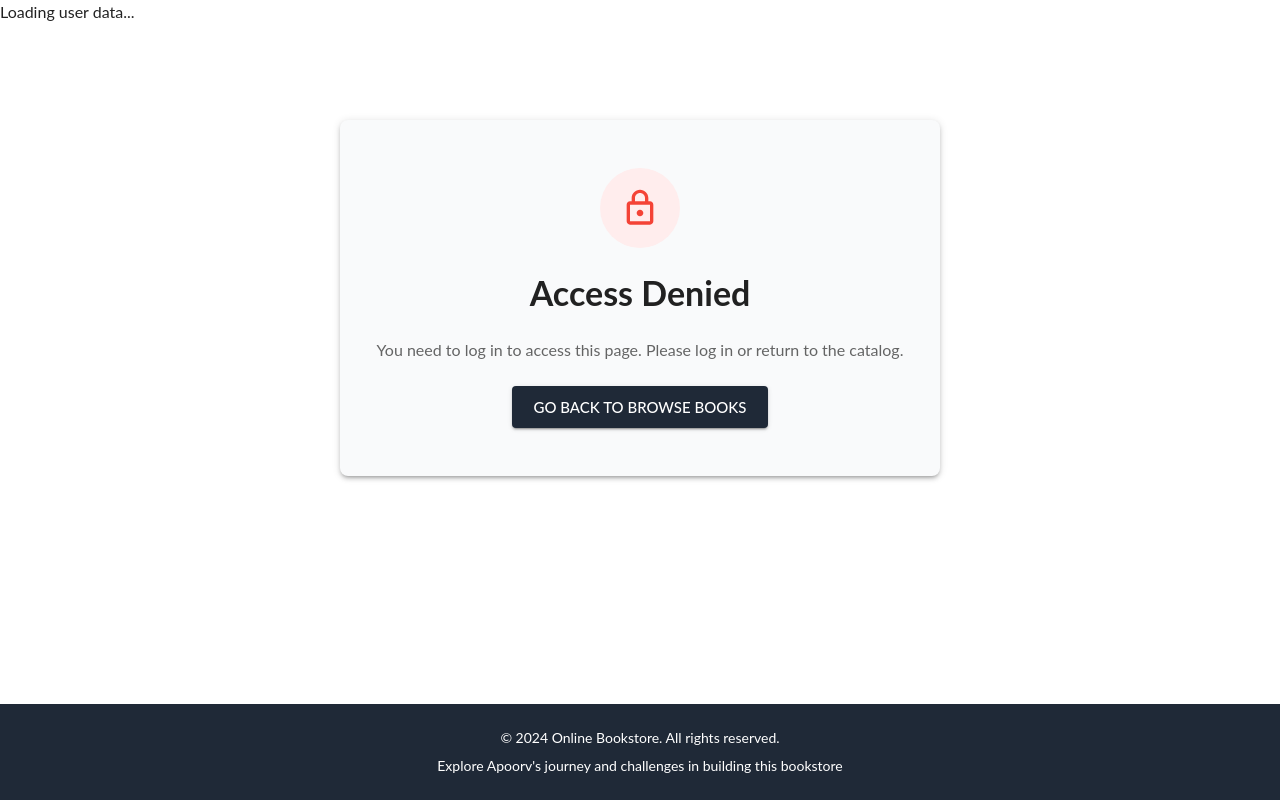
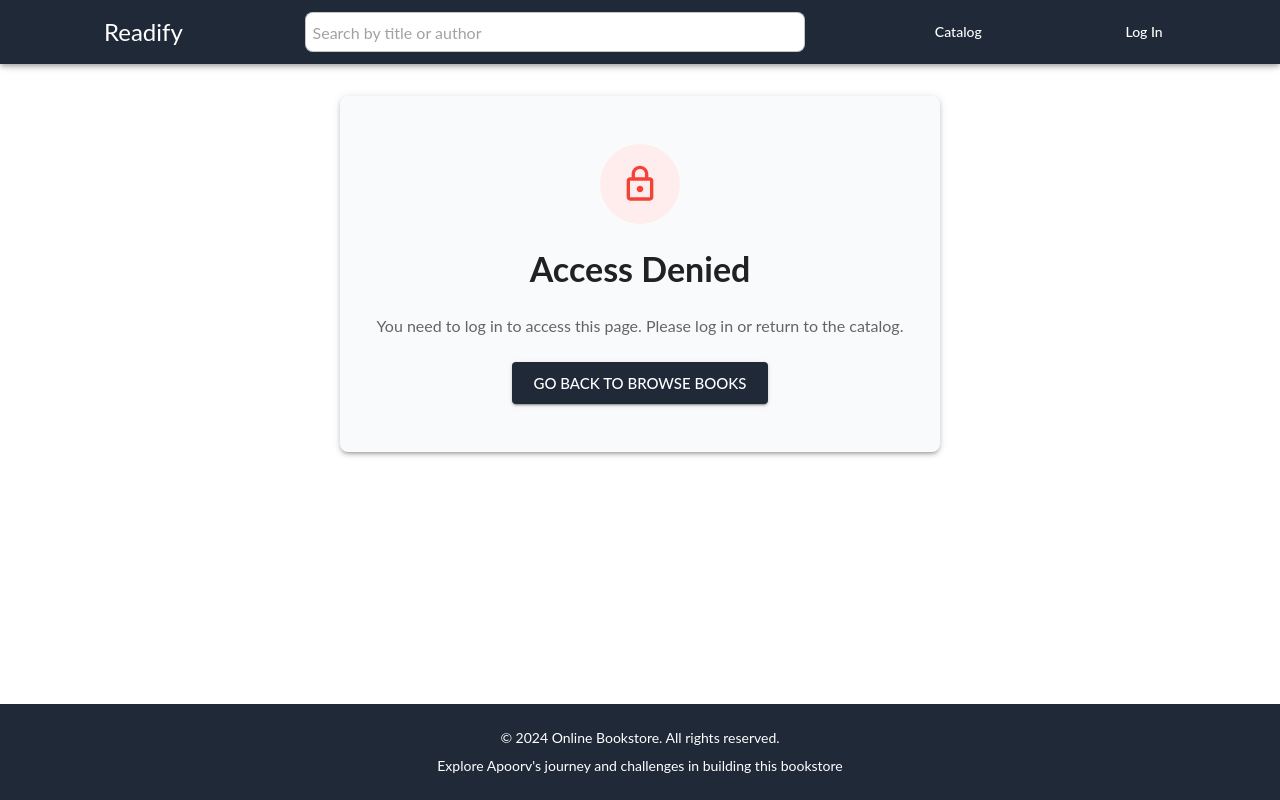
Before and after one commit to Apoorv-Patel1207/book-shop-rev, a React (Create React App) app: page /not-logged-in in a window 1280 px wide. Built offline with nearby package versions, Linux system fonts and the light colour scheme.

Commit message:
Added the role base rending of the components

```diff
--- a/src/components/auth/login.tsx
+++ b/src/components/auth/login.tsx
@@ -2,7 +2,13 @@ import { useAuth0 } from "@auth0/auth0-react"
 import AccountCircleIcon from "@mui/icons-material/AccountCircle"
 import LogoutIcon from "@mui/icons-material/Logout"
 import { Button, Typography, Box, IconButton } from "@mui/material"
+import { useEffect } from "react"
 import { useNavigate } from "react-router-dom"
+import {
+  getUserProfile,
+  createUserProfile,
+} from "src/service/user-profile-service"
+import { useUser } from "../context/user-context"
 
 const LoginButton = () => {
   const { user, isAuthenticated, isLoading, loginWithRedirect, logout } =
@@ -13,57 +19,63 @@ const LoginButton = () => {
     navigate("/profile")
   }
 
+  const { userData, setUserData } = useUser()
+
+  console.log("userData", userData)
+
   // useEffect(() => {
   //   const checkOrCreateUser = async () => {
   //     if (isAuthenticated && user?.sub) {
   //       try {
-  //         const response = await fetch(
-  //           "http://localhost:5000/api/users/profile",
-  //           {
-  //             method: "GET",
-  //             headers: {
-  //               "x-user-id": user.sub,
-  //             } as HeadersInit,
-  //           },
-  //         )
+  //         const existingUser = await getUserProfile(user.sub)
+  //         setUserData(existingUser)
 
-  //         if (response.status === 404) {
-  //           // User doesn't exist, create a new one
-  //           const createResponse = await fetch(
-  //             "http://localhost:5000/api/users/profile",
-  //             {
-  //               method: "POST",
-  //               headers: {
-  //                 "Content-Type": "application/json",
-  //                 "x-user-id": user.sub,
-  //               } as HeadersInit,
-  //               body: JSON.stringify({
-  //                 name: user.name,
-  //                 email: user.email,
-  //               }),
-  //             },
+  //         if (!existingUser) {
+  //           const newUser = await createUserProfile(
+  //             user.sub,
+  //             user.name || "",
+  //             user.email || "",
   //           )
-
-  //           if (createResponse.ok) {
-  //             const newUser = (await createResponse.json()) as UserProfile
-  //             setUserData(newUser) // Set the newly created user
-  //           }
-  //         } else if (response.ok) {
-  //           const existingUser = (await response.json()) as UserProfile
-  //           setUserData(existingUser) // Set the fetched user data
+  //           setUserData(newUser)
   //         }
-  //       } catch (error) {
-  //         console.error("Failed to check or create user:", error)
+  //       } catch (err) {
+  //         console.error("Error creating user profile:", err)
   //       }
   //     }
   //   }
 
-  //   if (isAuthenticated) {
-  //     checkOrCreateUser().catch((err) => {
-  //       console.error("Error while creating the user:", err)
-  //     })
-  //   }
-  // }, [isAuthenticated, user])
+  //   checkOrCreateUser().catch((err) =>
+  //     console.error("Error while creating or fetching the user:", err),
+  //   )
+  // }, [isAuthenticated, user, setUserData])
+
+  useEffect(() => {
+    const checkOrCreateUser = async () => {
+      if (isAuthenticated && user?.sub && !userData) {
+        try {
+          // If the user does not have an existing profile, create it
+          const existingUser = await getUserProfile(user.sub)
+          if (existingUser) {
+            setUserData(existingUser)
+          } else {
+            const newUser = await createUserProfile(
+              user.sub,
+              user.name || "",
+              user.email || "",
+            )
+            setUserData(newUser)
+          }
+        } catch (err) {
+          console.error("Error creating or fetching user profile:", err)
+        }
+      }
+    }
+
+    // Only run the API calls when the user is authenticated and we haven't set the userData yet
+    checkOrCreateUser().catch((err) =>
+      console.error("Error while creating or fetching the user:", err),
+    )
+  }, [isAuthenticated, user, userData, setUserData])
 
   if (isLoading) {
     return <Typography>Loading...</Typography>
--- a/src/components/book/book-card.tsx
+++ b/src/components/book/book-card.tsx
@@ -1,7 +1,7 @@
-import { useState } from "react";
+import { useState } from "react"
 
-import EditIcon from "@mui/icons-material/Edit";
-import RemoveCircleIcon from "@mui/icons-material/RemoveCircle";
+import EditIcon from "@mui/icons-material/Edit"
+import RemoveCircleIcon from "@mui/icons-material/RemoveCircle"
 import {
   Box,
   Card,
@@ -11,56 +11,61 @@ import {
   Typography,
   useMediaQuery,
   useTheme,
-} from "@mui/material";
-import { useNavigate } from "react-router-dom";
+} from "@mui/material"
+import { useNavigate } from "react-router-dom"
 
-import { Book } from "src/types/data-types";
+import { Book } from "src/types/data-types"
 
-import DeleteConfirmationDialog from "./delete-book-modal";
-import UpdateBookModal from "./update-book-modal";
+import DeleteConfirmationDialog from "./delete-book-modal"
+import UpdateBookModal from "./update-book-modal"
+import { useUser } from "../context/user-context"
 
 interface BookCardProps {
-  book: Book;
-  handleDelete: (id: number) => void;
-  handleUpdateBook: (updatedBook: Book) => void;
+  book: Book
+  handleDelete: (id: number) => void
+  handleUpdateBook: (updatedBook: Book) => void
 }
 
 const BookCard = (props: BookCardProps) => {
-  const { book, handleDelete, handleUpdateBook } = props;
-  const navigate = useNavigate();
-  const [openDialog, setOpenDialog] = useState(false);
-  const [openUpdateModal, setOpenUpdateModal] = useState(false);
+  const { userData } = useUser()
 
-  const theme = useTheme();
-  const isMobile = useMediaQuery(theme.breakpoints.down("sm"));
+  const isAdmin = userData?.role === "admin"
+
+  const { book, handleDelete, handleUpdateBook } = props
+  const navigate = useNavigate()
+  const [openDialog, setOpenDialog] = useState(false)
+  const [openUpdateModal, setOpenUpdateModal] = useState(false)
+
+  const theme = useTheme()
+  const isMobile = useMediaQuery(theme.breakpoints.down("sm"))
 
   const handleCardClick = () => {
-    navigate(`/book-details/${book.id}`);
-  };
+    navigate(`/book-details/${book.id}`)
+  }
 
   const openDeleteDialog = (e: React.MouseEvent) => {
-    e.stopPropagation();
-    setOpenDialog(true);
-  };
+    e.stopPropagation()
+    setOpenDialog(true)
+  }
 
   const closeDeleteDialog = () => {
-    setOpenDialog(false);
-  };
+    setOpenDialog(false)
+  }
 
   const confirmDelete = () => {
-    handleDelete(book.id);
-    setOpenDialog(false);
-  };
+    handleDelete(book.id)
+    setOpenDialog(false)
+  }
 
   const openUpdateModalHandler = (e: React.MouseEvent) => {
-    e.stopPropagation();
+    e.stopPropagation()
 
-    setOpenUpdateModal(true);
-  };
+    setOpenUpdateModal(true)
+  }
 
   const closeUpdateModalHandler = () => {
-    setOpenUpdateModal(false);
-  };
+    setOpenUpdateModal(false)
+  }
 
   return (
     <>
@@ -104,15 +109,17 @@ const BookCard = (props: BookCardProps) => {
             }}
           >
             <img
-              src="/images/sold out.png"
-              alt="Sold Out"
+              src='/images/sold out.png'
+              alt='Sold Out'
               style={{ maxWidth: "80%" }}
             />
           </Box>
         )}
 
+        {isAdmin && (
+          <>
             <IconButton
-          className="delete-icon-btn"
+              className='delete-icon-btn'
               onClick={openDeleteDialog}
               sx={{
                 position: "absolute",
@@ -130,9 +137,8 @@ const BookCard = (props: BookCardProps) => {
             >
               <RemoveCircleIcon sx={{ color: "crimson" }} />
             </IconButton>
-
             <IconButton
-          className="edit-icon-btn"
+              className='edit-icon-btn'
               onClick={openUpdateModalHandler}
               sx={{
                 position: "absolute",
@@ -150,11 +156,12 @@ const BookCard = (props: BookCardProps) => {
             >
               <EditIcon sx={{ color: "primary.main" }} />
             </IconButton>
-
+          </>
+        )}
         <Box paddingX={4} paddingTop={4} paddingBottom={0}>
           <CardMedia
-            component="img"
-            height="200"
+            component='img'
+            height='200'
             image={book.coverImage}
             alt={book.title}
             sx={{
@@ -181,8 +188,8 @@ const BookCard = (props: BookCardProps) => {
             </Typography>
           )}
           <Typography
-            fontWeight="bold"
-            color="#1F2937"
+            fontWeight='bold'
+            color='#1F2937'
             sx={{
               overflow: "hidden",
               textOverflow: "ellipsis",
@@ -195,8 +202,8 @@ const BookCard = (props: BookCardProps) => {
           </Typography>
 
           <Typography
-            variant="body2"
-            color="text.secondary"
+            variant='body2'
+            color='text.secondary'
             sx={{
               overflow: "hidden",
               textOverflow: "ellipsis",
@@ -208,8 +215,8 @@ const BookCard = (props: BookCardProps) => {
           </Typography>
 
           <Typography
-            variant="body2"
-            color="text.secondary"
+            variant='body2'
+            color='text.secondary'
             sx={{
               overflow: "hidden",
               textOverflow: "ellipsis",
@@ -219,7 +226,7 @@ const BookCard = (props: BookCardProps) => {
           >
             Genre: {book.genre}
           </Typography>
-          <Typography color="success.main" fontWeight="bold">
+          <Typography color='success.main' fontWeight='bold'>
             ₹ {book.price.toFixed(2)}
           </Typography>
         </CardContent>
@@ -238,7 +245,7 @@ const BookCard = (props: BookCardProps) => {
         onConfirm={confirmDelete}
       />
     </>
-  );
-};
+  )
+}
 
-export default BookCard;
+export default BookCard
--- a/src/components/layout/header.tsx
+++ b/src/components/layout/header.tsx
@@ -37,67 +37,23 @@ const Header = () => {
 
   const location = useLocation()
   const { userData } = useUser()
+  console.log("userData: ", userData)
 
-  if (!userData) {
-    return <div>Loading user data...</div>
+  const shouldRenderLink = (
+    label: string,
+    role: string | undefined,
+  ): boolean => {
+    if (!role) {
+      return label === "Catalog"
+    }
+    if (role === "salesman" && label === "Admin") {
+      return false
+    }
+    if (role === "customer" && (label === "Admin" || label === "Sales")) {
+      return false
+    }
+    return true
   }
-
-  // const [userData, setUserData] = useState<UserProfile | null>(null)
-  // console.log("userData: ", userData)
-
-  // const { user, isAuthenticated } = useAuth0()
-
-  // useEffect(() => {
-  //   const checkOrCreateUser = async () => {
-  //     if (isAuthenticated && user?.sub) {
-  //       try {
-  //         const response = await fetch(
-  //           "http://localhost:5000/api/users/profile",
-  //           {
-  //             method: "GET",
-  //             headers: {
-  //               "x-user-id": user.sub,
-  //             } as HeadersInit,
-  //           },
-  //         )
-
-  //         if (response.status === 404) {
-  //           // User doesn't exist, create a new one
-  //           const createResponse = await fetch(
-  //             "http://localhost:5000/api/users/profile",
-  //             {
-  //               method: "POST",
-  //               headers: {
-  //                 "Content-Type": "application/json",
-  //                 "x-user-id": user.sub,
-  //               } as HeadersInit,
-  //               body: JSON.stringify({
-  //                 name: user.name,
-  //                 email: user.email,
-  //               }),
-  //             },
-  //           )
-
-  //           if (createResponse.ok) {
-  //             const newUser = (await createResponse.json()) as UserProfile
-  //             setUserData(newUser) // Set the newly created user
-  //           }
-  //         } else if (response.ok) {
-  //           const existingUser = (await response.json()) as UserProfile
-  //           setUserData(existingUser) // Set the fetched user data
-  //         }
-  //       } catch (error) {
-  //         console.error("Failed to check or create user:", error)
-  //       }
-  //     }
-  //   }
-
-  //   if (isAuthenticated) {
-  //     checkOrCreateUser().catch((err) => {
-  //       console.error("Error while creating the user:", err)
-  //     })
-  //   }
-  // }, [isAuthenticated, user])
 
   return (
     <AppBar
@@ -134,8 +90,25 @@ const Header = () => {
           <Search isMobile={false} />
         )}
 
-        <Box sx={{ display: { xs: "none", md: "flex" } }}>
+        {/* <Box sx={{ display: { xs: "none", md: "flex" } }}>
           {navLinks.map((link) => {
+            if (!userData?.role) {
+              return link.label === "Catalog" ? (
+                <Button
+                  key={link.path}
+                  component={Link}
+                  to={link.path}
+                  sx={{
+                    color: "white",
+                    textTransform: "none",
+                    "&:hover": { color: "grey.400" },
+                  }}
+                >
+                  {link.label}
+                </Button>
+              ) : null
+            }
+
             if (userData?.role === "salesman" && link.label === "Admin") {
               return null
             }
@@ -161,6 +134,25 @@ const Header = () => {
               </Button>
             )
           })}
+        </Box> */}
+
+        <Box sx={{ display: { xs: "none", md: "flex" } }}>
+          {navLinks
+            .filter((link) => shouldRenderLink(link.label, userData?.role))
+            .map((link) => (
+              <Button
+                key={link.path}
+                component={Link}
+                to={link.path}
+                sx={{
+                  color: "white",
+                  textTransform: "none",
+                  "&:hover": { color: "grey.400" },
+                }}
+              >
+                {link.label}
+              </Button>
+            ))}
         </Box>
 
         <Login />
--- a/src/components/layout/layout.tsx
+++ b/src/components/layout/layout.tsx
@@ -1,53 +1,48 @@
-import React, { useEffect } from "react"
+import React from "react"
 
 import { Box } from "@mui/material"
 
-import { useAuth0 } from "@auth0/auth0-react"
-import {
-  getUserProfile,
-  createUserProfile,
-} from "src/service/user-profile-service"
 import Footer from "./footer"
 import Header from "./header"
-import { useUser } from "../context/user-context"
 
 interface LayoutProps {
   children: React.ReactNode
 }
 
 const Layout = ({ children }: LayoutProps) => {
-  const { user, isAuthenticated } = useAuth0()
-  const { userData, setUserData } = useUser()
-  console.log("userData: ", userData)
+  console.log("layout")
+  // const { user, isAuthenticated } = useAuth0()
+  // const { userData, setUserData } = useUser()
+  // console.log("userData: ", userData)
 
-  useEffect(() => {
-    const checkOrCreateUser = async () => {
-      if (isAuthenticated && user?.sub && !userData) {
-        try {
-          const existingUser = await getUserProfile(user.sub)
-          setUserData(existingUser)
-        } catch (error) {
-          console.error("Error fetching user profile:", error)
-          try {
-            const newUser = await createUserProfile(
-              user.sub,
-              user.name || "",
-              user.email || "",
-            )
-            setUserData(newUser)
-          } catch (err) {
-            console.error("Error creating user profile:", err)
-          }
-        }
-      }
-    }
+  // useEffect(() => {
+  //   const checkOrCreateUser = async () => {
+  //     if (isAuthenticated && user?.sub && !userData) {
+  //       try {
+  //         const existingUser = await getUserProfile(user.sub)
+  //         setUserData(existingUser)
+  //       } catch (error) {
+  //         console.error("Error fetching user profile:", error)
+  //         try {
+  //           const newUser = await createUserProfile(
+  //             user.sub,
+  //             user.name || "",
+  //             user.email || "",
+  //           )
+  //           setUserData(newUser)
+  //         } catch (err) {
+  //           console.error("Error creating user profile:", err)
+  //         }
+  //       }
+  //     }
+  //   }
 
-    if (isAuthenticated) {
-      checkOrCreateUser().catch((err) =>
-        console.error("Error while creating or fetching the user:", err),
-      )
-    }
-  }, [isAuthenticated, user, userData, setUserData])
+  //   if (isAuthenticated) {
+  //     checkOrCreateUser().catch((err) =>
+  //       console.error("Error while creating or fetching the user:", err),
+  //     )
+  //   }
+  // }, [isAuthenticated, user, userData, setUserData])
 
   return (
     <Box
--- a/src/pages/cart.tsx
+++ b/src/pages/cart.tsx
@@ -9,9 +9,6 @@ import {
   AlertColor,
 } from "@mui/material"
 
-import { useUserID } from "src/components/auth/userID"
-import { getUserProfile } from "src/service/user-profile-service"
-
 import ClearCartDialog from "src/components/cart/clear-cart-dialog"
 import CartConfirmPurchaseDailog from "src/components/cart/cart-confirm-purchase-dailog"
 import Loading from "src/components/utility-components/loading"
@@ -19,6 +16,7 @@ import SnackbarAlert from "src/components/utility-components/snackbar"
 import { useNavigate } from "react-router-dom"
 import PageHeading from "src/components/utility-components/page-headings"
 import NoDataFound from "src/components/utility-components/no-data"
+import { useUser } from "src/components/context/user-context"
 import CartItem from "../components/cart/cart-item"
 import Layout from "../components/layout/layout"
 import {
@@ -32,6 +30,7 @@ import {
   CartItem as CartItemType,
   Order,
   UserProfile,
+  // UserProfile,
 } from "../types/data-types"
 
 const Cart = () => {
@@ -45,7 +44,8 @@ const Cart = () => {
 
   const navigate = useNavigate()
 
-  const userID = useUserID()
+  const { userData } = useUser()
+  const userID = userData?.userId
 
   const [snackbar, setSnackbar] = useState({
     open: false,
@@ -62,19 +62,7 @@ const Cart = () => {
   }
 
   useEffect(() => {
-    const getProfile = async () => {
-      if (!userID) return
-      try {
-        const profile = await getUserProfile(userID)
-        setUserProfile(profile)
-      } catch (err) {
-        console.error("Failed to fetch user profile:", err)
-      }
-    }
-
-    getProfile().catch((err) => {
-      console.error("Error loading the profile details:", err)
-    })
+    setUserProfile(userData)
 
     const getCartItems = async () => {
       if (!userID) {
--- a/src/pages/learning.tsx
+++ b/src/pages/learning.tsx
@@ -72,6 +72,7 @@ function Learning() {
   // Handle the available stock and should show up the valid purchase quantity before making an order
   // At the time ordering make the phone number validation
   // Admin should have all the order details within its Panel
+  // Fix the issue with accessing the tabs with the direct providing the URL
 
   return (
     <Layout>
```
Lines whose indentation alone changed are shown as unchanged.
